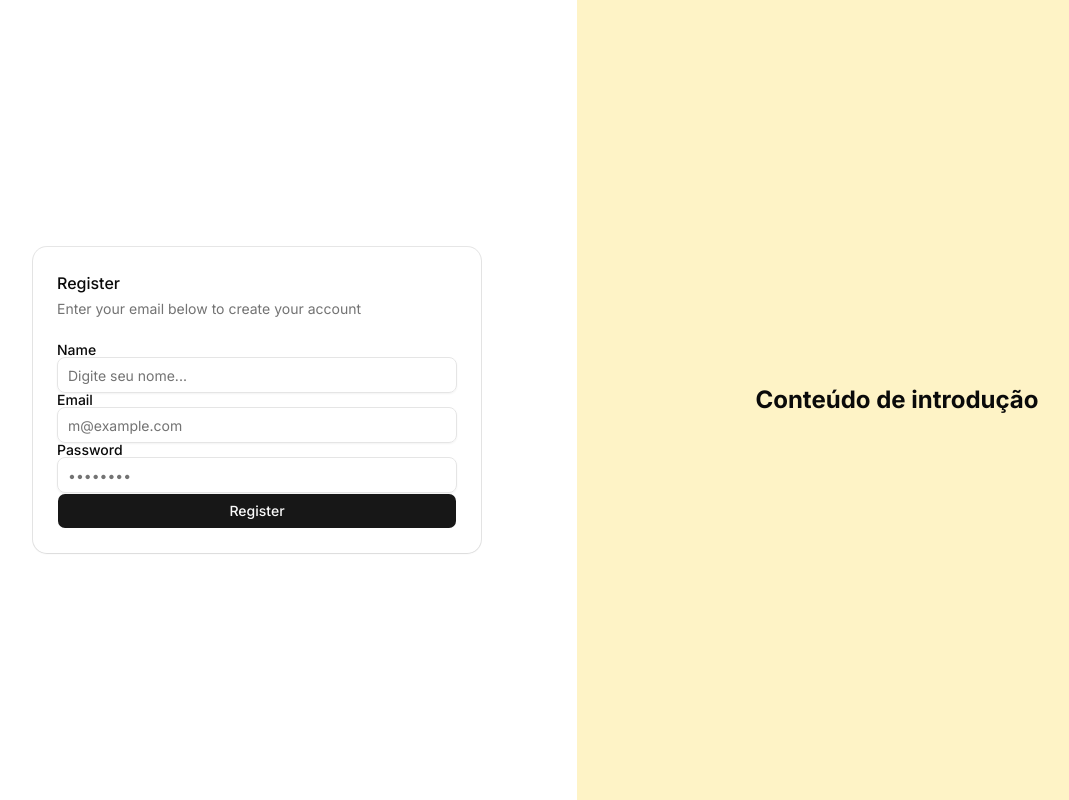
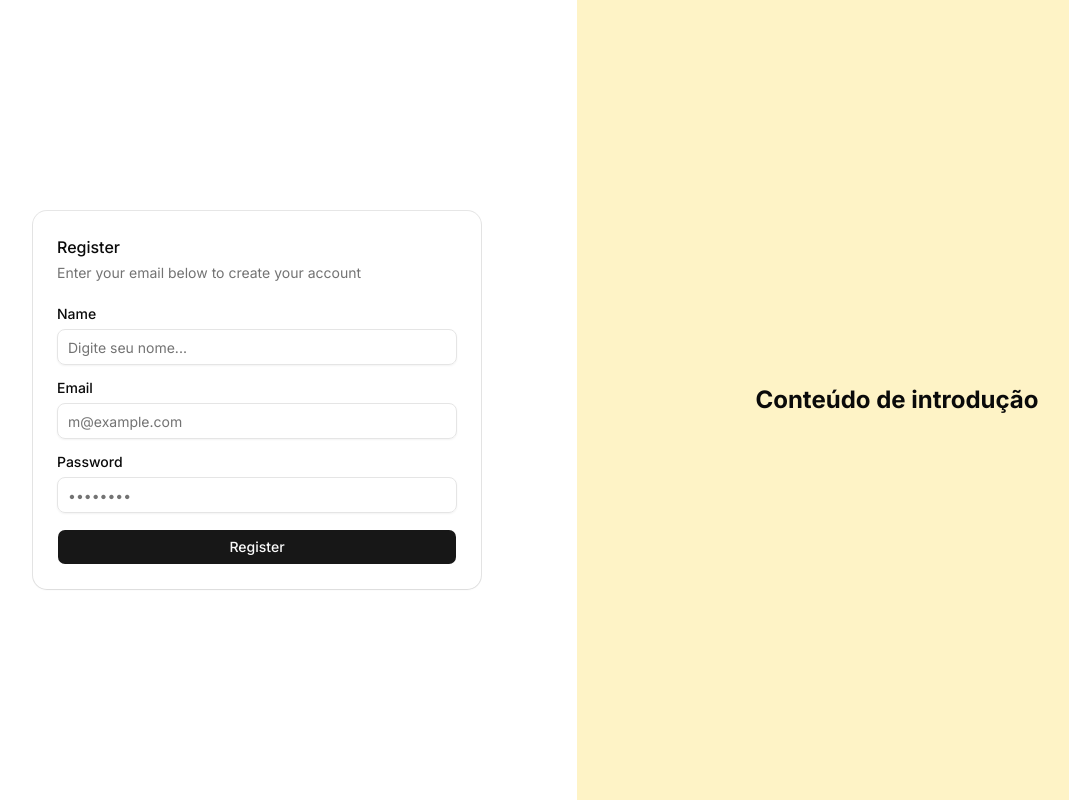
Before and after one commit to luiz-divino/frontend_personal_system, a Next.js app: page /register in a window 1280 px wide. Shown: the whole page, without its empty margins (63-1132 px from the left). Built offline with nearby package versions, Linux system fonts and the light colour scheme.

Commit message:
style: add spacing between elements

```diff
--- a/components/forms/register-form.tsx
+++ b/components/forms/register-form.tsx
@@ -17,16 +17,16 @@ export function RegisterForm() {
         <CardDescription>Enter your email below to create your account</CardDescription>
       </CardHeader>
       <CardContent>
-        <form action="">
-            <div>
+        <form action="" className="space-y-4">
+            <div className="space-y-2">
                 <Label htmlFor="name">Name</Label>
                 <Input id="name" type="text" placeholder="Digite seu nome..." minLength={3} required />
             </div>
-            <div>
+            <div className="space-y-2">
                     <Label htmlFor="email">Email</Label>
                     <Input id="email" type="email" placeholder="m@example.com" required />
             </div>
-            <div>
+            <div className="space-y-2">
                 <Label htmlFor="password">Password</Label>
                 <Input id="password" type="password" placeholder="••••••••" minLength={6} required />
             </div>
```
